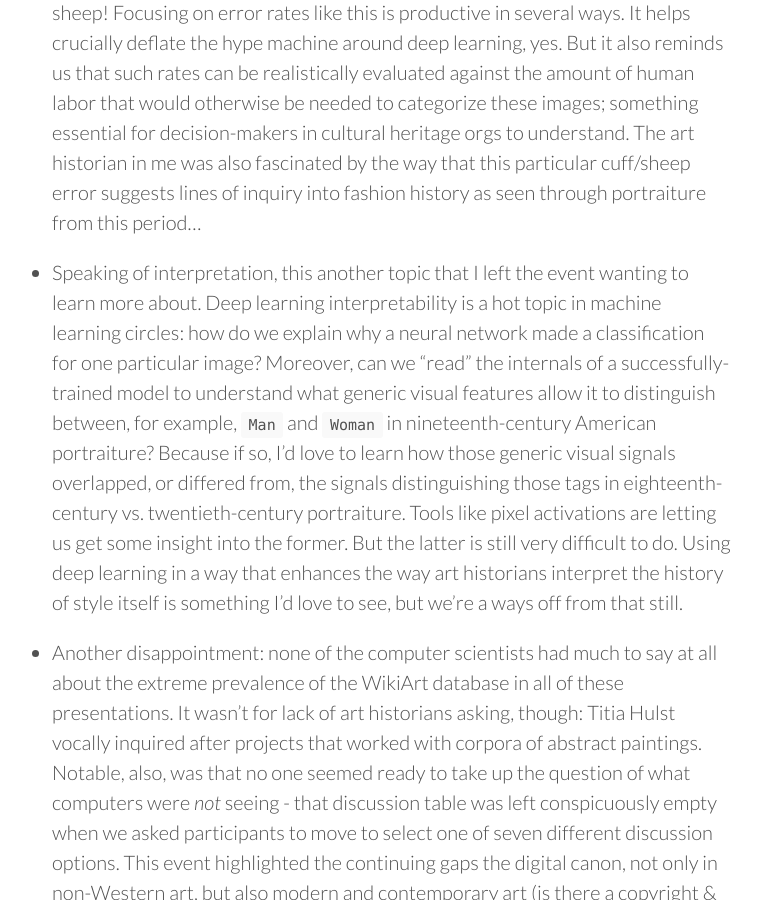
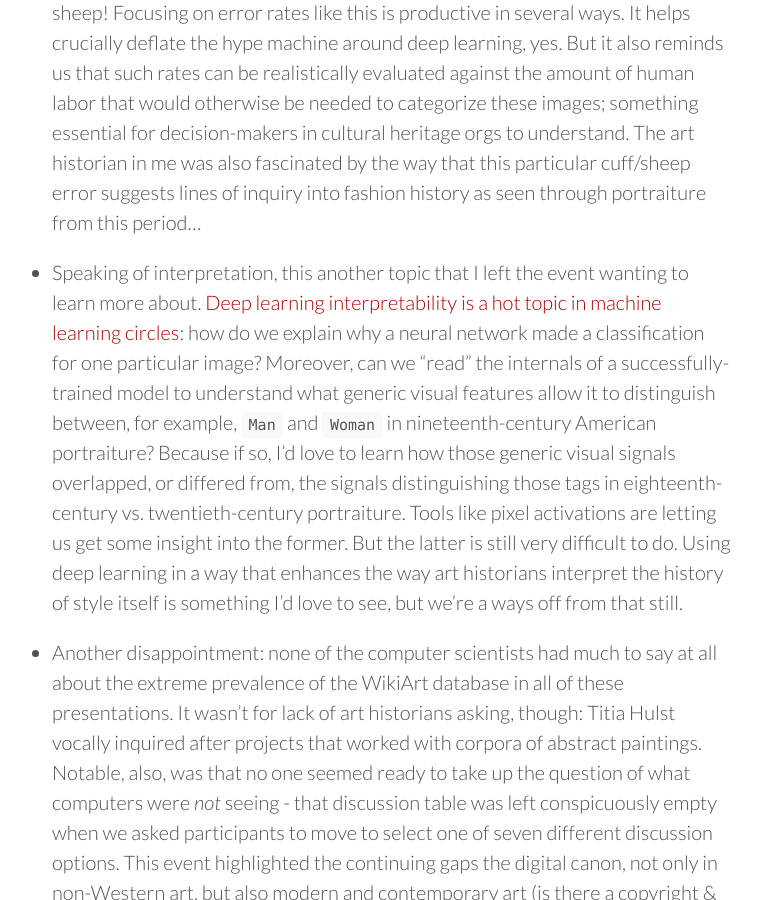
Before and after one commit to mdlincoln/mdlincoln.github.io, a Jekyll site: the page built from _posts/2018-04-16-holding-out-for-a-cv-hero-the-frick-computer-vision-symposium.md, in a window 1280 px wide and 900 px high, scrolled down 1467 px. Shown: the whole window, without its empty margins (268-1029 px from the left). Built offline with Jekyll 4.4.1, drawn with Linux system fonts in a browser that asks for light colours; nearby versions of some CDN libraries; some of the changed lines change nothing that is shown.

Commit message:
Add link to Olah et al

```diff
--- a/_posts/2018-04-16-holding-out-for-a-cv-hero-the-frick-computer-vision-symposium.md
+++ b/_posts/2018-04-16-holding-out-for-a-cv-hero-the-frick-computer-vision-symposium.md
@@ -30,7 +30,7 @@ But it also reminds us that such rates can be realistically evaluated against th
 The art historian in me was also fascinated by the way that this particular cuff/sheep error suggests lines of inquiry into fashion history as seen through portraiture from this period...
 
 - Speaking of interpretation, this another topic that I left the event wanting to learn more about.
-Deep learning interpretability is a hot topic in machine learning circles: how do we explain why a neural network made a classification for one particular image?
+[Deep learning interpretability is a hot topic in machine learning circles](https://distill.pub/2018/building-blocks): how do we explain why a neural network made a classification for one particular image?
 Moreover, can we "read" the internals of a successfully-trained model to understand what generic visual features allow it to distinguish between, for example, `Man` and `Woman` in nineteenth-century American portraiture?
 Because if so, I'd love to learn how those generic visual signals overlapped, or differed from, the signals distinguishing those tags in eighteenth-century vs. twentieth-century portraiture.
 Tools like pixel activations are letting us get some insight into the former.
```
